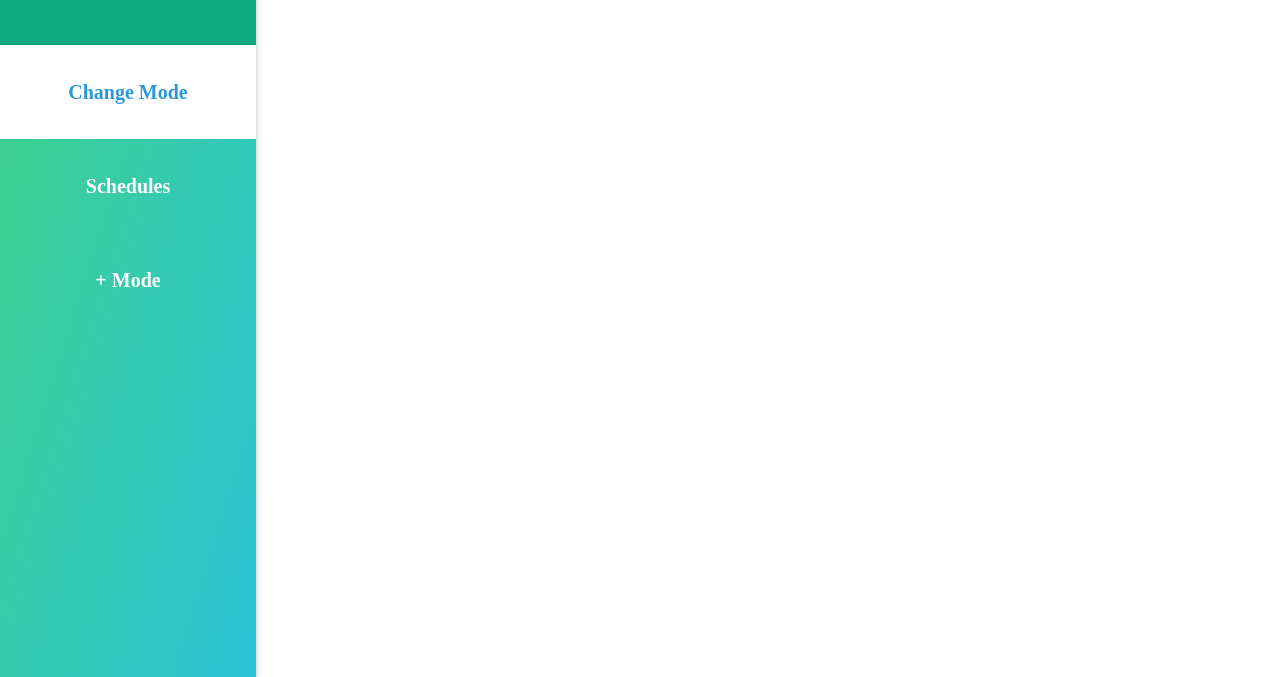
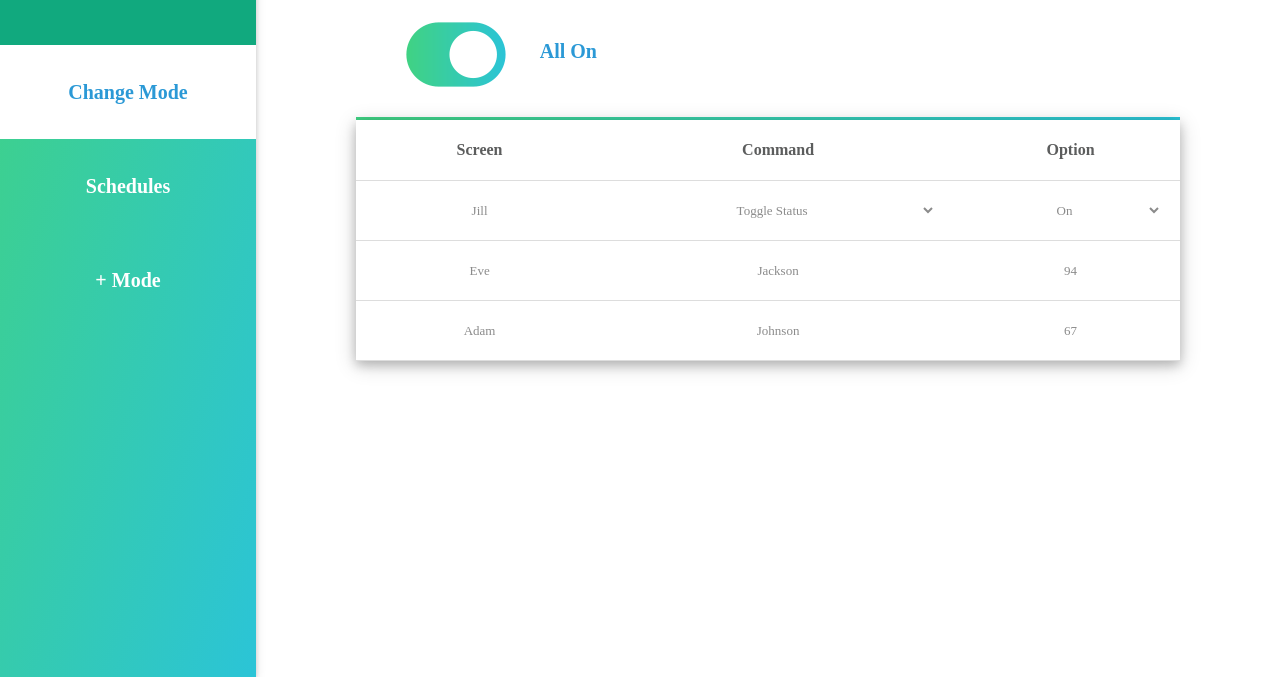
Before and after one commit to domadev812/WebSocket-Server-Client-, a plain HTML site: page index.html in a window 1280 px wide. Shown: the part 123-800 px from the top of the page. Drawn offline with Linux system fonts and the light colour scheme.

Commit message:
Building EditMode UI

```diff
--- a/assets/css/main_style.css
+++ b/assets/css/main_style.css
@@ -2,6 +2,31 @@ body, h1, h2, h3{
   font-family: 'AileronBlack', serif;
   font-style: normal;
   font-weight: normal;
+}
+tr {
+  height: 60px;
+}
+th{
+  vertical-align: middle !important;
+  color: #5c5d5d;
+  font-size: 16px;
+}
+td{
+  vertical-align: middle !important;
+  color: #8b8b8b;
+  font-size: 13px;
+}
+select {
+  display: inline-block;
+  text-align-last: center;
+  width: 90%;
+  border: 0px solid #ccc;
+  height: 30px;
+  background-color: #FFF;
+  color: #8b8b8b;
+  font-size: 13px;
+  text-align: center;
+  outline: none;
 }
 #main{
   margin-left: 20%;
@@ -70,3 +95,18 @@ body, h1, h2, h3{
   margin-top: 10px;
   font-size: 18px;
 }
+.table-top-line {
+  background: #37cca6;
+  background: linear-gradient(to right, #40d283, #2bc4d7);
+  height: 3px;
+}
+.edit-mode-logo {
+  margin: 50px 0 30px 50px;
+}
+
+.edit-mode-logo span{
+  margin-left: 30px;
+  font-size: 20px;
+  color: #2b99d6;
+  font-weight: bold;
+}
--- /dev/null
+++ b/editMode.html
@@ -0,0 +1,40 @@
+<div class="w3-row edit-mode-logo">
+  <img src ="./assets/images/all_on.png"> <span>All On</span>
+</div>
+<div class="w3-row">
+  <div class = "table-top-line">&nbsp;</div>
+  <table class="w3-table w3-card-4 w3-bordered w3-centered">
+    <thead>
+      <tr class="">
+        <th>Screen</th>
+        <th>Command</th>
+        <th>Option</th>
+      </tr>
+    </thead>
+    <tr>
+      <td>Jill</td>
+      <td>
+        <select class="command-category">
+          <option value="toggle_status">Toggle Status</option>
+          <option value="open_url">Open URL</option>
+        </select>
+      </td>
+      <td>
+        <select class="toggle-value">
+          <option value="toggle_on">On</option>
+          <option value="toggle_off">Off</option>
+        </select>
+      </td>
+    </tr>
+    <tr>
+      <td>Eve</td>
+      <td>Jackson</td>
+      <td>94</td>
+    </tr>
+    <tr>
+      <td>Adam</td>
+      <td>Johnson</td>
+      <td>67</td>
+    </tr>
+  </table>
+</div>
--- a/index.html
+++ b/index.html
@@ -30,7 +30,7 @@
       </div>
       <script>
         $(document).ready(function(){
-          var menuItem = 0;
+          var menuItem = 3;
           $("#changeModeItem").click(function(){
             if(menuItem != 0)
             {
@@ -58,8 +58,10 @@
           $(".w3-bar-item").click(function(){
             changeContent(menuItem);
           });
+          changeContent(menuItem);
         })
         function changeContent(selectedMenuItem) {
+          if(selectedMenuItem == 0) {
             $.get("changeMode.html", function(data) {
               $(".w3-content").html(data);
               $(".mode-round").hover(function(){
@@ -75,9 +77,18 @@
                 $("#" + id + "_image").attr('src', './assets/images/' + id + '.png');
               });
               $(".mode-round").click(function(){
-              console.log('Clicked');
+                changeContent(3);
               });
             });
+          } else if(selectedMenuItem == 1) {
+
+          } else if(selectedMenuItem == 2) {
+
+          } else if(selectedMenuItem == 3) {
+            $.get("editMode.html", function(data) {
+              $(".w3-content").html(data);
+            });
+          }
         }
       </script>
   </body>
```
Lines whose indentation alone changed are shown as unchanged.
